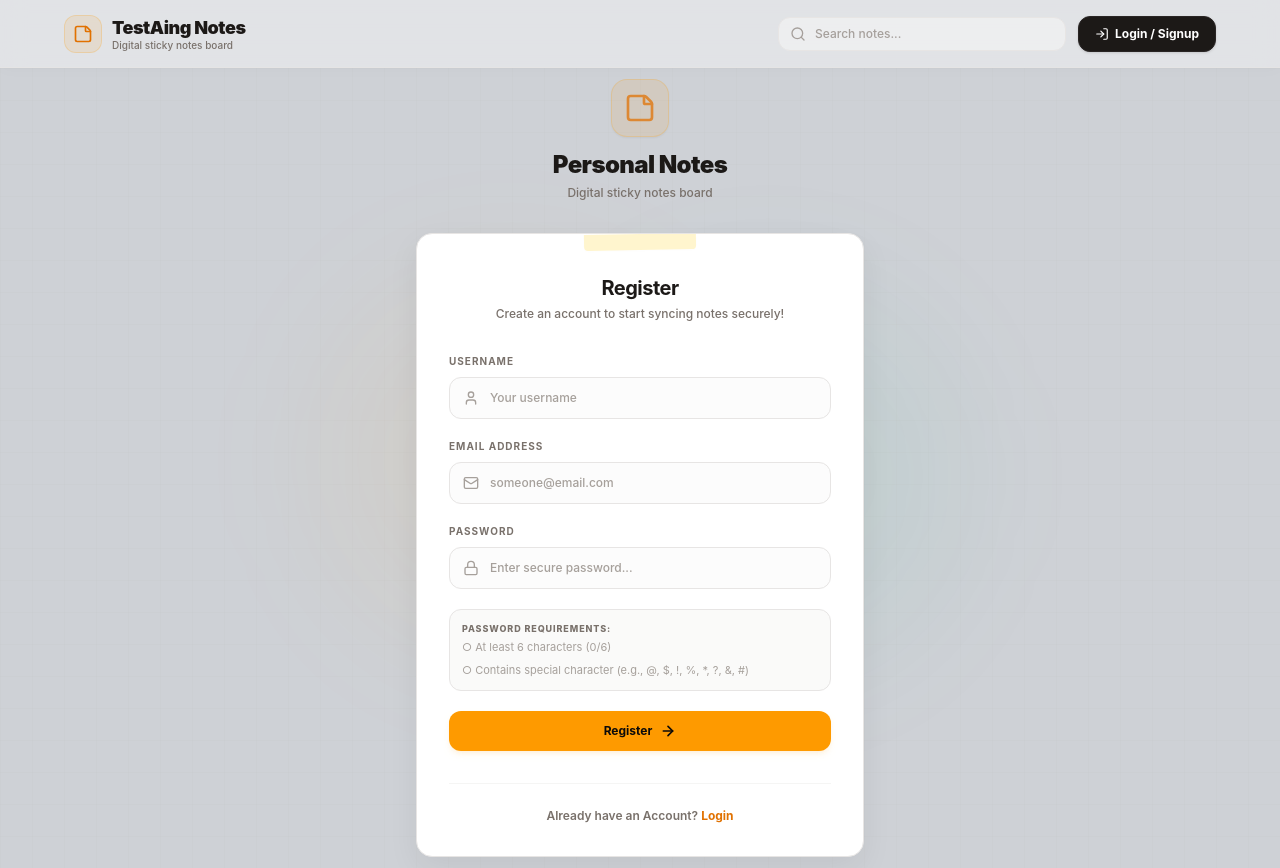
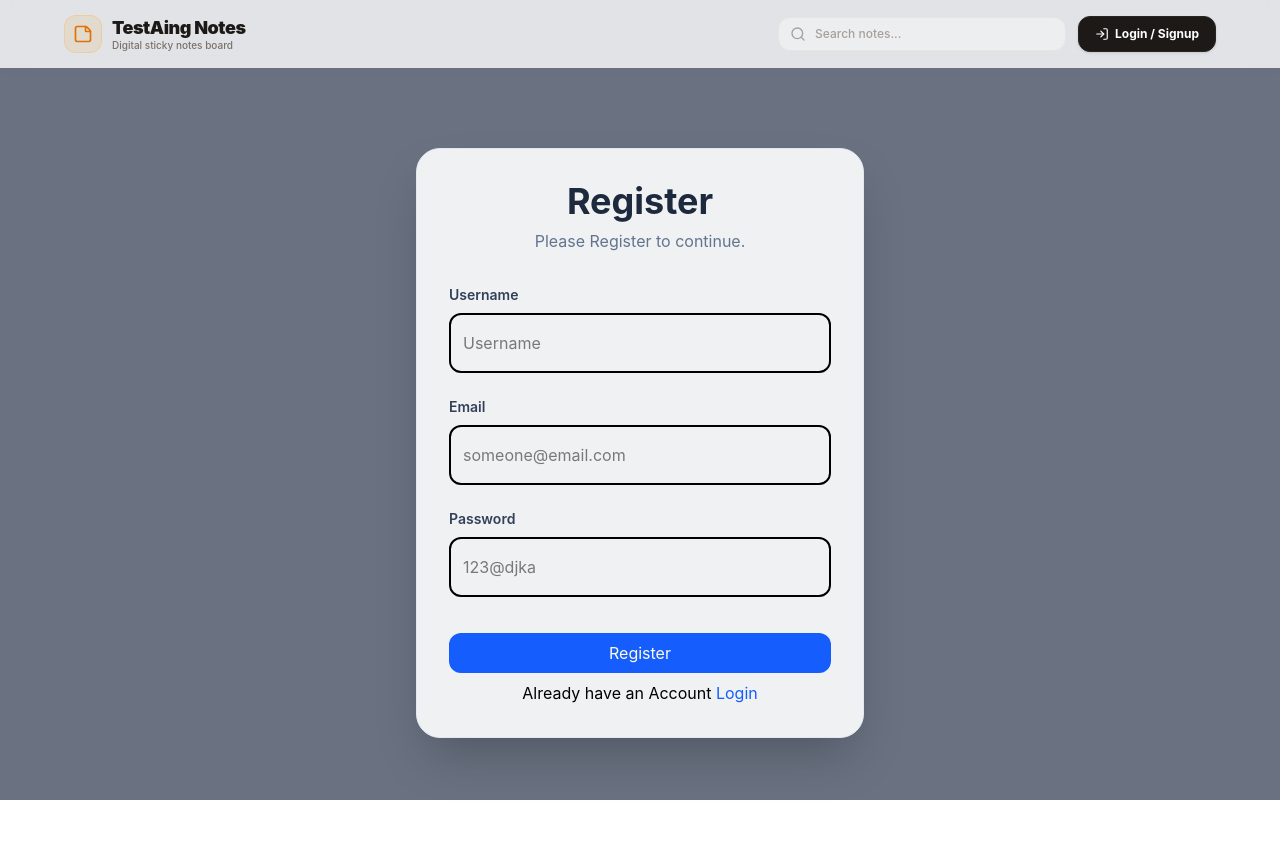
Before and after one commit to mayDhananjay/MERN_NotesApp, a React (Vite) app in the folder frontend/: page /register in a window 1280 px wide. After the commit the page ends 800 px from the top, so only its background shows below. Built offline with nearby package versions, Linux system fonts and the light colour scheme.

Commit message:
Refactor Register component and update API logic
Refactor Register component to improve structure and error handling. Update API endpoint and form submission logic.

```diff
--- a/frontend/src/components/Register.jsx
+++ b/frontend/src/components/Register.jsx
@@ -1,272 +1,70 @@
-import { useState } from 'react';
-import { useNavigate, Link } from 'react-router-dom';
-import axios from 'axios';
-import { Lock as LockIcon, User as UserIcon, Mail as MailIcon, ArrowRight, AlertCircle, StickyNote } from 'lucide-react';
-
-const Register = ({ setUser }) => {
-  const [username, setUsername] = useState('');
-  const [email, setEmail] = useState('');
-  const [password, setPassword] = useState('');
-  const apiUrl = import.meta.env.VITE_API_URL || "";
-
-  const [error, setError] = useState('');
-  const navigate = useNavigate();
-
-  // Password validation helper matching App.jsx
-  const validatePassword = (pwd) => {
-    if (pwd.length < 6) {
-      return "Password must be at least 6 characters long.";
-    }
-    const specialCharPattern = /[!@#$%^&*(),.?":{}|<>]/;
-    if (!specialCharPattern.test(pwd)) {
-      return "Password must contain at least one special character (e.g. !@#$%^&*).";
-    }
-    return null;
-  };
-
-  const handleSubmmit = async (e) => {
-    e.preventDefault();
-    setError("");
-
-    // Username length validation matching server.js
-    if (username.trim().length < 3) {
-      setError("Username must be at least 3 characters long.");
-      return;
-    }
-
-    // Email validation
-    if (email && !email.includes("@")) {
-      setError("Please enter a valid email address.");
-      return;
-    }
-
-    // Password validations matching App.jsx
-    const pwdError = validatePassword(password);
-    if (pwdError) {
-      setError(pwdError);
-      return;
-    }
-
-    try {
-      const { data } = await axios.post(`${apiUrl}/api/auth/signup`, {
-        username: username.trim(),
-        email: email.trim(),
-        password
-      });
-      localStorage.setItem("token", data.token);
-      localStorage.setItem("username", data.user?.username || data.username);
-      setUser(data);
-      navigate("/");
-    } catch (err) {
-      setError(err.response?.data?.error || err.response?.data?.message || "Server Error");
-    }
-  };
-
-  return (
-    <div className="relative min-h-screen bg-stone-50/70 text-stone-900 flex flex-col items-center justify-center px-4 selection:bg-amber-200 selection:text-stone-900 overflow-hidden" id="register-page-container">
-      {/* Premium subtle drafting-table grid background lines for Light Board */}
-      <div className="absolute inset-0 bg-[linear-gradient(to_right,#00000003_1px,transparent_1px),linear-gradient(to_bottom,#00000003_1px,transparent_1px)] bg-[size:32px_32px] pointer-events-none" />
-      <div className="absolute top-1/4 left-1/4 w-96 h-96 bg-amber-500/5 rounded-full blur-3xl pointer-events-none" />
-      <div className="absolute bottom-1/4 right-1/4 w-96 h-96 bg-emerald-500/5 rounded-full blur-3xl pointer-events-none" />
-
-      <div className="w-full max-w-md relative z-10">
-        {/* Logo / Header Branding area to match App.jsx */}
-        <div className="flex flex-col items-center mb-8 text-center" id="register-logo-header">
-          <div className="p-3 bg-amber-500/10 border border-amber-500/20 rounded-2xl text-amber-600 mb-3 shadow-xs">
-            <StickyNote className="w-8 h-8 animate-pulse" />
-          </div>
-          <h1 className="text-2xl font-black text-stone-900 tracking-tight">Personal Notes</h1>
-          <p className="text-xs text-stone-500 font-medium mt-1">Digital sticky notes board</p>
-        </div>
-
-        {/* Elegant Form Card */}
-        <div className="bg-white border border-stone-200 rounded-2xl overflow-hidden shadow-[0_12px_32px_rgba(0,0,0,0.06)] p-8 relative" id="register-card">
-          {/* Decorative stick-tape at the top of card to look like a physical note page */}
-          <div className="absolute top-0 left-1/2 -translate-x-1/2 w-28 h-4 bg-amber-200/40 -rotate-1 rounded-b shadow-[0_1px_3px_rgba(0,0,0,0.01)]" />
-
-          <div className="text-center mb-8 pt-2">
-            <h2 className="text-xl font-bold text-stone-900 tracking-tight">Register</h2>
-            <p className="text-xs text-stone-500 mt-1 font-medium">
-              Create an account to start syncing notes securely!
-            </p>
-          </div>
-
-          {error && (
-            <div className="flex items-start gap-2.5 bg-rose-50 border border-rose-100 text-rose-800 p-3.5 rounded-xl text-xs font-semibold leading-relaxed mb-6" id="register-error-alert">
-              <AlertCircle className="w-4 h-4 text-rose-500 shrink-0 mt-0.5" />
-              <p className="flex-1">{error}</p>
-            </div>
-          )}
-
-          <form onSubmit={handleSubmmit} className="space-y-5" id="register-form">
-            <div>
-              <label className="block text-[10px] font-bold uppercase tracking-widest text-stone-500 mb-2 cursor-pointer" htmlFor="register-username">
-                Username
-              </label>
-              <div className="relative">
-                <span className="absolute inset-y-0 left-0 flex items-center pl-3.5 pointer-events-none text-stone-400">
-                  <UserIcon className="w-4 h-4" />
-                </span>
-                <input
-                  id="register-username"
-                  className="w-full pl-10 pr-4 py-3 bg-stone-50/50 border border-stone-200 text-stone-900 rounded-xl focus:outline-none focus:border-amber-500 focus:ring-1 focus:ring-amber-500 transition-colors text-xs font-medium placeholder-stone-400"
-                  type="text"
-                  value={username}
-                  onChange={(e) => setUsername(e.target.value)}
-                  placeholder="Your username"
-                  required
-                />
-              </div>
-            </div>
-
-            <div>
-              <label className="block text-[10px] font-bold uppercase tracking-widest text-stone-500 mb-2 cursor-pointer" htmlFor="register-email">
-                Email Address
-              </label>
-              <div className="relative">
-                <span className="absolute inset-y-0 left-0 flex items-center pl-3.5 pointer-events-none text-stone-400">
-                  <MailIcon className="w-4 h-4" />
-                </span>
-                <input
-                  id="register-email"
-                  className="w-full pl-10 pr-4 py-3 bg-stone-50/50 border border-stone-200 text-stone-900 rounded-xl focus:outline-none focus:border-amber-500 focus:ring-1 focus:ring-amber-500 transition-colors text-xs font-medium placeholder-stone-400"
-                  type="email"
-                  value={email}
-                  onChange={(e) => setEmail(e.target.value)}
-                  placeholder="someone@email.com"
-                  required
-                />
-              </div>
-            </div>
-
-            <div>
-              <label className="block text-[10px] font-bold uppercase tracking-widest text-stone-500 mb-2 cursor-pointer" htmlFor="register-password">
-                Password
-              </label>
-              <div className="relative">
-                <span className="absolute inset-y-0 left-0 flex items-center pl-3.5 pointer-events-none text-stone-400">
-                  <LockIcon className="w-4 h-4" />
-                </span>
-                <input
-                  id="register-password"
-                  className="w-full pl-10 pr-4 py-3 bg-stone-50/50 border border-stone-200 text-stone-900 rounded-xl focus:outline-none focus:border-amber-500 focus:ring-1 focus:ring-amber-500 transition-colors text-xs font-medium placeholder-stone-400"
-                  type="password"
-                  value={password}
-                  onChange={(e) => setPassword(e.target.value)}
-                  placeholder="Enter secure password..."
-                  required
-                />
-              </div>
-            </div>
-
-            {/* Password guidelines checklist */}
-            <div className="bg-stone-50 p-3 rounded-xl border border-stone-200 text-[11px] space-y-1.5 text-stone-600">
-              <p className="font-extrabold text-stone-500 uppercase tracking-widest text-[9px] mb-1">Password Requirements:</p>
-              <div className="flex items-center gap-1.5">
-                <span className={password.length >= 6 ? "text-emerald-600 font-bold" : "text-stone-400"}>
-                  {password.length >= 6 ? "✓" : "○"} At least 6 characters ({password.length}/6)
-                </span>
-              </div>
-              <div className="flex items-center gap-1.5">
-                <span className={/[!@#$%^&*(),.?":{}|<>]/g.test(password) ? "text-emerald-600 font-bold" : "text-stone-400"}>
-                  {/[!@#$%^&*(),.?":{}|<>]/g.test(password) ? "✓" : "○"} Contains special character (e.g., @, $, !, %, *, ?, &, #)
-                </span>
-              </div>
-            </div>
-
-            <button
-              type="submit"
-              className="w-full flex items-center justify-center gap-2 bg-amber-500 hover:bg-amber-600 active:scale-95 text-stone-950 font-bold py-3 px-4 rounded-xl text-xs transition-all duration-200 shadow-md shadow-amber-500/10 cursor-pointer mt-2"
-              id="register-submit-button"
-            >
-              <span>Register</span>
-              <ArrowRight className="w-4 h-4 stroke-[2.5]" />
-            </button>
-          </form>
-
-          <div className="mt-8 pt-6 border-t border-stone-100 text-center">
-            <p className="text-xs text-stone-500 font-semibold">
-              Already have an Account?{' '}
-              <Link className="text-amber-600 hover:text-amber-700 hover:underline font-bold transition-colors" to="/login">
-                Login
-              </Link>
-            </p>
-          </div>
-        </div>
-      </div>
-    </div>
-  );
-};
-
-export default Register;
 
 
 
 
 
+import { useState } from 'react'
+import { useNavigate, Link } from 'react-router-dom';
+import axios from 'axios'
 
-// import { useState } from 'react'
-// import { useNavigate, Link } from 'react-router-dom';
-// import axios from 'axios'
+const Register = ({setUser}) => {
+    const [email, setEmail] = useState('');
+    const [username,setUsername]=useState('')
+    const [password, setPassword] = useState('');
+    const apiUrl = import.meta.env.VITE_API_URL || "";
 
-// const Register = ({setUser}) => {
-//     const [email, setEmail] = useState('');
-//     const [username,setUsername]=useState('')
-//     const [password, setPassword] = useState('');
-//     const apiUrl = import.meta.env.VITE_API_URL || "";
+    const [error, setError] = useState('')
+    const navigate = useNavigate()
 
-//     const [error, setError] = useState('')
-//     const navigate = useNavigate()
+    const handleSubmmit = async (e) => {
+        e.preventDefault();
+        try {
+            const { data } = await axios.post(  `${apiUrl}/api/users/register`, {
+               username, email, password
+            })
+            localStorage.setItem("token", data.token)
+            setUser(data);
+            navigate("/")
 
-//     const handleSubmmit = async (e) => {
-//         e.preventDefault();
-//         try {
-//             const { data } = await axios.post(  `${apiUrl}/api/users/register`, {
-//                username, email, password
-//             })
-//             localStorage.setItem("token", data.token)
-//             setUser(data);
-//             navigate("/")
+        } catch (err) {
+            setError(err.response?.data?.message || "Server Error")
+        }
+    }
+    return (
+        <div className='max-w-md mx-auto mt-20 bg-white/90 backdrop-blur-md p-8 rounded-3xl shadow-2xl border border-slate-200'>
+            <h2 className='text-4xl font-bold text-center text-slate-800 mb-2'>Register</h2>
+            <p className="text-center text-slate-500 mb-8">
+               Please Register to continue.
+            </p>
+            {error && <p className='mb-5 rounded-lg bg-red-100 border border-red-300 py-3 text-center text-red-700 font-medium'>{error}</p>}
+            <form action="" onSubmit={handleSubmmit} className='space-y-6'>
+              <div>
+                    <h2 className='mb-2 block text-sm font-semibold text-slate-700'>Username</h2>
+                    <input
+                        className='w-full px-3 py-4 border-2 rounded-xl outline-none focus:ring-2 focus:ring-blue-400 '
+                        type="username" value={username} onChange={(e) => setUsername(e.target.value)}
+                        placeholder='Username' />
+                </div>
+                <div>
+                    <h2 className='mb-2 block text-sm font-semibold text-slate-700'>Email</h2>
+                    <input
+                        className='w-full px-3 py-4 border-2 rounded-xl outline-none focus:ring-2 focus:ring-blue-400 '
+                        type="email" value={email} onChange={(e) => setEmail(e.target.value)}
+                        placeholder='someone@email.com' />
+                </div>
+                <div>
+                    <h2 className='mb-2 block text-sm font-semibold text-slate-700'>Password</h2>
+                    <input
+                        className='w-full px-3 py-4 border-2 rounded-xl outline-none focus:ring-2 focus:ring-blue-400'
+                        type="password" value={password} onChange={(e) => setPassword(e.target.value)}
+                        placeholder='123@djka' />
+                </div>
+                <button className='w-full text-amber-50 bg-blue-600  py-2   rounded-xl  mt-3 hover:bg-blue-700'>Register</button>
+            </form>
+            <p className=' mt-2 text-center '> Already have an Account <Link className='text-blue-600 hover:underline' to="/login">Login</Link></p>
 
-//         } catch (err) {
-//             setError(err.response?.data?.message || "Server Error")
-//         }
-//     }
-//     return (
-//         <div className='max-w-md mx-auto mt-20 bg-white/90 backdrop-blur-md p-8 rounded-3xl shadow-2xl border border-slate-200'>
-//             <h2 className='text-4xl font-bold text-center text-slate-800 mb-2'>Register</h2>
-//             <p className="text-center text-slate-500 mb-8">
-//                Please Register to continue.
-//             </p>
-//             {error && <p className='mb-5 rounded-lg bg-red-100 border border-red-300 py-3 text-center text-red-700 font-medium'>{error}</p>}
-//             <form action="" onSubmit={handleSubmmit} className='space-y-6'>
-//               <div>
-//                     <h2 className='mb-2 block text-sm font-semibold text-slate-700'>Username</h2>
-//                     <input
-//                         className='w-full px-3 py-4 border-2 rounded-xl outline-none focus:ring-2 focus:ring-blue-400 '
-//                         type="username" value={username} onChange={(e) => setUsername(e.target.value)}
-//                         placeholder='Username' />
-//                 </div>
-//                 <div>
-//                     <h2 className='mb-2 block text-sm font-semibold text-slate-700'>Email</h2>
-//                     <input
-//                         className='w-full px-3 py-4 border-2 rounded-xl outline-none focus:ring-2 focus:ring-blue-400 '
-//                         type="email" value={email} onChange={(e) => setEmail(e.target.value)}
-//                         placeholder='someone@email.com' />
-//                 </div>
-//                 <div>
-//                     <h2 className='mb-2 block text-sm font-semibold text-slate-700'>Password</h2>
-//                     <input
-//                         className='w-full px-3 py-4 border-2 rounded-xl outline-none focus:ring-2 focus:ring-blue-400'
-//                         type="password" value={password} onChange={(e) => setPassword(e.target.value)}
-//                         placeholder='123@djka' />
-//                 </div>
-//                 <button className='w-full text-amber-50 bg-blue-600  py-2   rounded-xl  mt-3 hover:bg-blue-700'>Register</button>
-//             </form>
-//             <p className=' mt-2 text-center '> Already have an Account <Link className='text-blue-600 hover:underline' to="/login">Login</Link></p>
+        </div>
+    )
+}
 
-//         </div>
-//     )
-// }
-
-// export default Register
+export default Register
```
